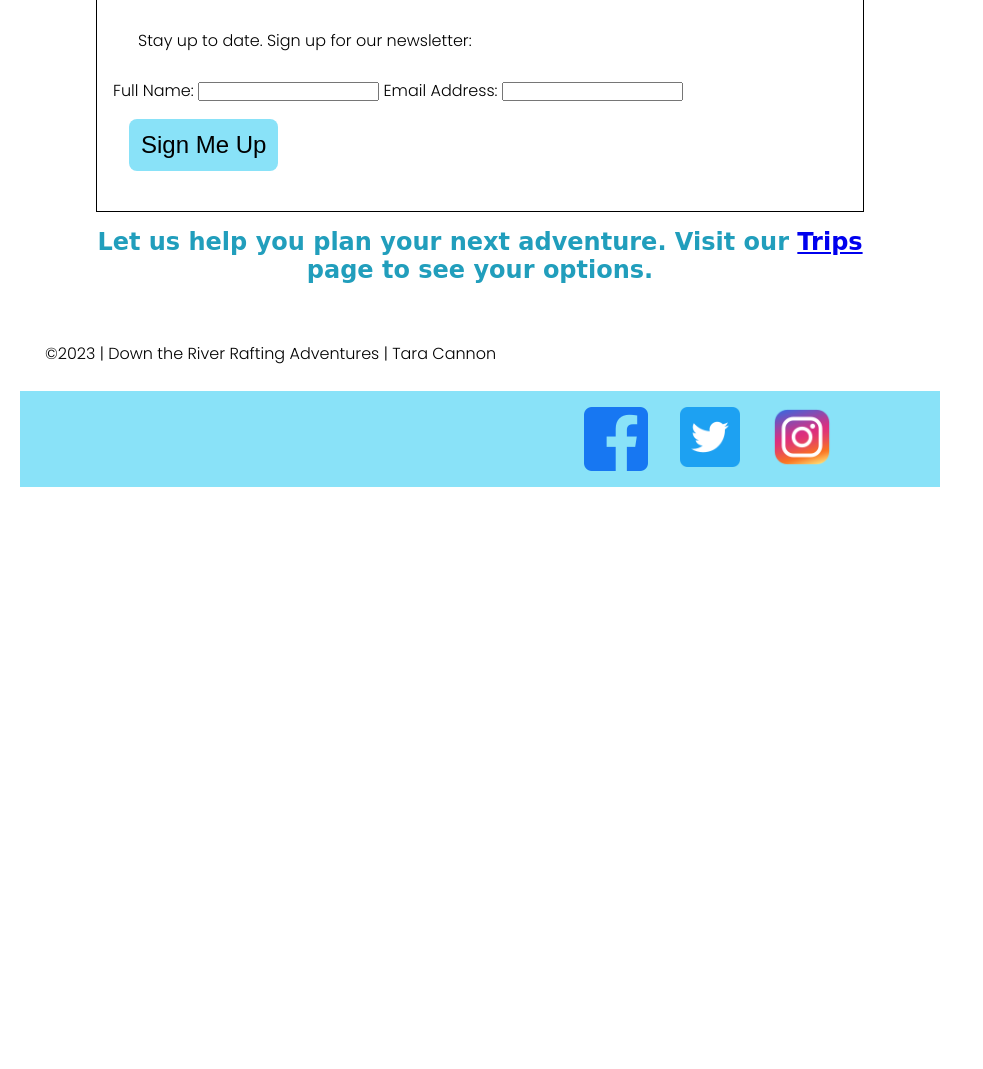
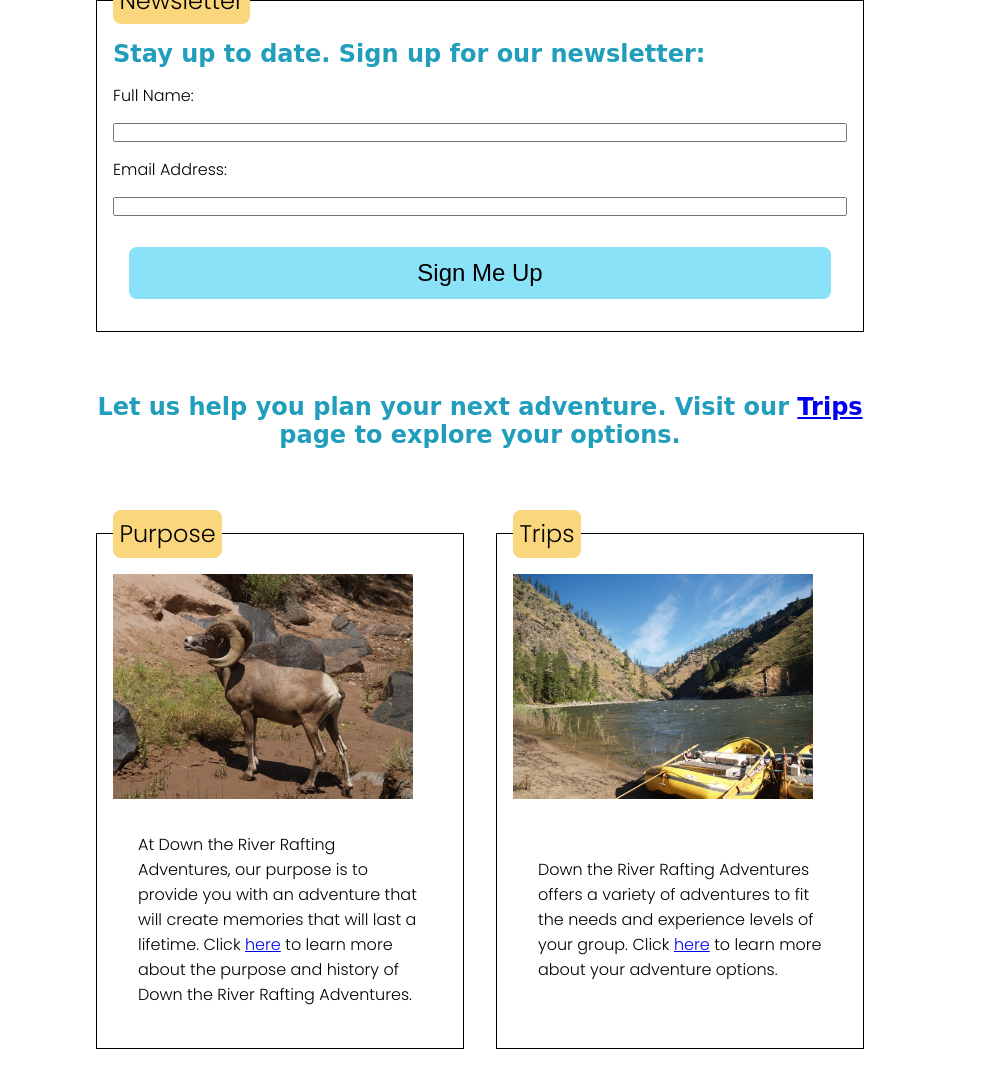
Before and after one commit to tara-cannon/wdd130, a plain HTML site: page wwr/index.html in a window 1280 px wide. Shown: the part 655-1724 px from the top of the page, without its empty margins (0-983 px from the left). Before the commit the page ends 1162 px from the top, so only its background shows below. Drawn offline with Linux system fonts and the light colour scheme; a web font is replaced by a local one.

Commit message:
index (home) page added and styled

```diff
--- a/wwr/index.html
+++ b/wwr/index.html
@@ -19,16 +19,17 @@
         </nav>
     </header>
     <main>
+        <form class="home-page">
             <div class="welcome">
                 <img src="images/home-hero.jpg" alt="Home Page Hero Image">
                 <h2>Welcome to Down the River Rafting Adventures!</h2>
             </div>
             <fieldset>
                 <legend>Newsletter</legend>
-            <div class="contact-item column1">
+                <div class="contact-item">
                     <section class="newsletter">
 
-                    <p>Stay up to date. Sign up for our newsletter:</p>
+                        <h2>Stay up to date. Sign up for our newsletter:</h2>
 
                         <label for="username">Full Name:</label>
                         <input type="text" id="username" name="username">
@@ -42,9 +43,21 @@
                 </div>
             </fieldset>
             <div class="visit-trips">
-            <h2>Let us help you plan your next adventure. Visit our <a href="trips.html" target="_blank">Trips</a> page to see your options.</h2>
+                <h2>Let us help you plan your next adventure. Visit our <a href="trips.html" target="_blank">Trips</a> page to explore your options.</h2>
             </div>
-
+            <div class="options">
+                <fieldset class="option1">
+                    <legend>Purpose</legend>
+                    <img src="images/bighorn-ram.jpg" alt="Image of Bighorn Ram">
+                    <p>At Down the River Rafting Adventures, our purpose is to provide you with an adventure that will create memories that will last a lifetime. Click <a href="about.html" target="_blank">here</a> to learn more about the purpose and history of Down the River Rafting Adventures.</p>
+                </fieldset>
+                <fieldset class="option2">
+                    <legend>Trips</legend>
+                    <img src="images/salmon-boat-beach.jpg" alt="Image of Raft on Shore">
+                    <p>Down the River Rafting Adventures offers a variety of adventures to fit the needs and experience levels of your group. Click <a href="trips.html" target="_blank">here</a> to learn more about your adventure options.</p>
+                </fieldset>
+            </div>
+        </form>
     </main>
     <footer>
         <p>©2023 | Down the River Rafting Adventures | Tara Cannon</p>
--- a/wwr/styles/rafting.css
+++ b/wwr/styles/rafting.css
@@ -185,6 +185,11 @@ fieldset {
     margin: 0.5rem 0;
 }
 
+.employees img {
+    width: 150px;
+    padding: 1rem;
+}
+
 button {
     margin: 1rem;
     background-color: var(--nav-background-color);
@@ -255,3 +260,23 @@ button:hover {
     padding: 1em;
     border: 1px black solid;
 }
+
+.newsletter, .home-page {
+    display: grid;
+    grid-gap: 15px;
+}
+
+.home-page {
+    display: grid;
+    grid-gap: 45px;
+}
+
+.options img {
+    width: 300px;
+    align-items: center;
+}
+
+.options {
+    display: grid;
+    grid-template-columns: 1fr 1fr;
+}
```
Also changed, not shown: wwr/images/bighorn-ram.jpg (added), wwr/images/salmon-boat-beach.jpg (added). Lines whose indentation alone changed are shown as unchanged.
